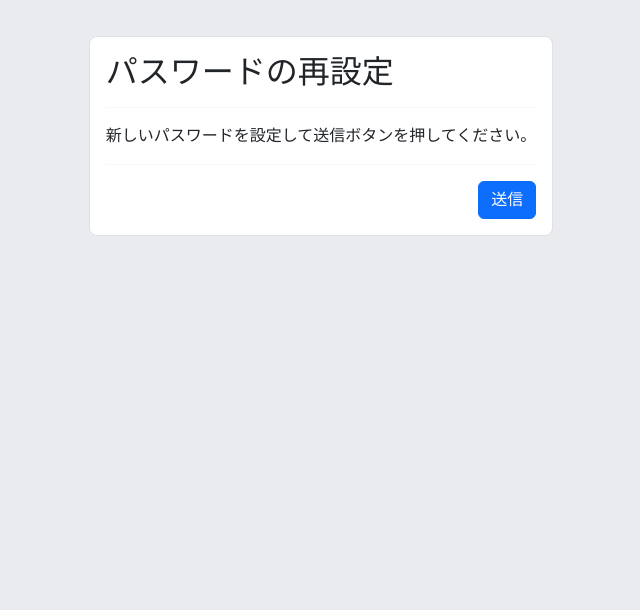
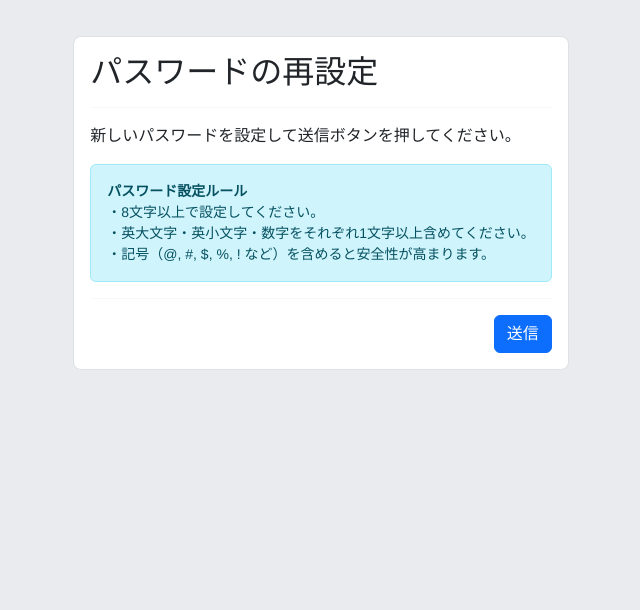
Before and after one commit to Kyosuke23/django_app, a Django app: page /login/reset/1/1 in a window 1280 px wide. Shown: the top 610 px of the page, without its empty margins (459-1099 px from the left). Run offline with Django 4.2, Linux system fonts and the light colour scheme; parts of the project's set-up code (start-up, migrations or seed data) failed here and were passed over; some libraries are stand-ins or nearby versions.

Commit message:
パスワード変更ページに命名規則を追記

```diff
--- a/src/templates/login/password_reset_confirm.html
+++ b/src/templates/login/password_reset_confirm.html
@@ -6,15 +6,29 @@
 {% endblock %}
 {% block content %}
 <body class="d-flex justify-content-center">
-	<div class="bg-white rounded-3 border p-3">
+  <div class="bg-white rounded-3 border p-3" style="max-width: 560px;">
     <form action="" method="POST">
       {{ form.non_field_errors }}
       <h2>パスワードの再設定</h2>
       <hr>
       <p>新しいパスワードを設定して送信ボタンを押してください。</p>
+
+      {# パスワードルールの説明ブロックを追加 #}
+      <div class="alert alert-info small" role="alert">
+        <strong>パスワード設定ルール</strong><br>
+        ・8文字以上で設定してください。<br>
+        ・英大文字・英小文字・数字をそれぞれ1文字以上含めてください。<br>
+		・記号（@, #, $, %, ! など）を含めると安全性が高まります。<br>
+      </div>
+
       {% for field in form %}
       <div class="form-group">
-				<input type="{{ field.field.widget.input_type }}" class="form-control mb-3" name="{{ field.name }}" autocomplete="new-password" id="{{ field.id_for_label }}" placeholder="{{ field.label }}">
+        <input type="{{ field.field.widget.input_type }}"
+               class="form-control mb-3"
+               name="{{ field.name }}"
+               autocomplete="new-password"
+               id="{{ field.id_for_label }}"
+               placeholder="{{ field.label }}">
       </div>
       {% endfor %}
       {% csrf_token %}
```
Also changed, not shown: src/templates/register/password_change.html (+10 -0 lines). Lines whose indentation alone changed are shown as unchanged.
